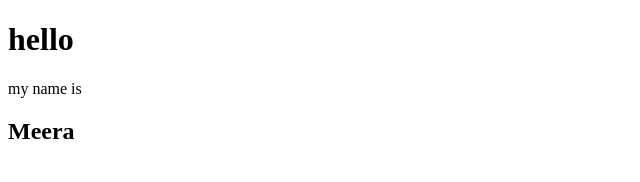
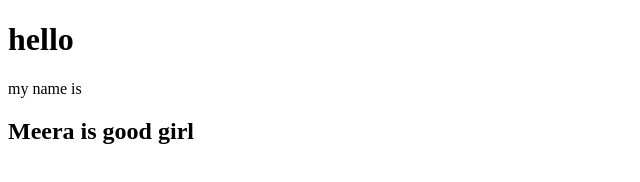
Before and after one commit to shikhu51197/git-class, a plain HTML site: page index.html in a window 1280 px wide. Shown: the whole page, without its empty margins (0-640 px from the left). Drawn offline with Linux system fonts and the light colour scheme.

Commit message:
Update index.html

```diff
--- a/index.html
+++ b/index.html
@@ -8,6 +8,6 @@
 <body>
     <h1>hello</h1>
     <p>my name is </p>
-    <h2>Meera</h2>
+    <h2>Meera  is good girl </h2>
 </body>
 </html>
```
